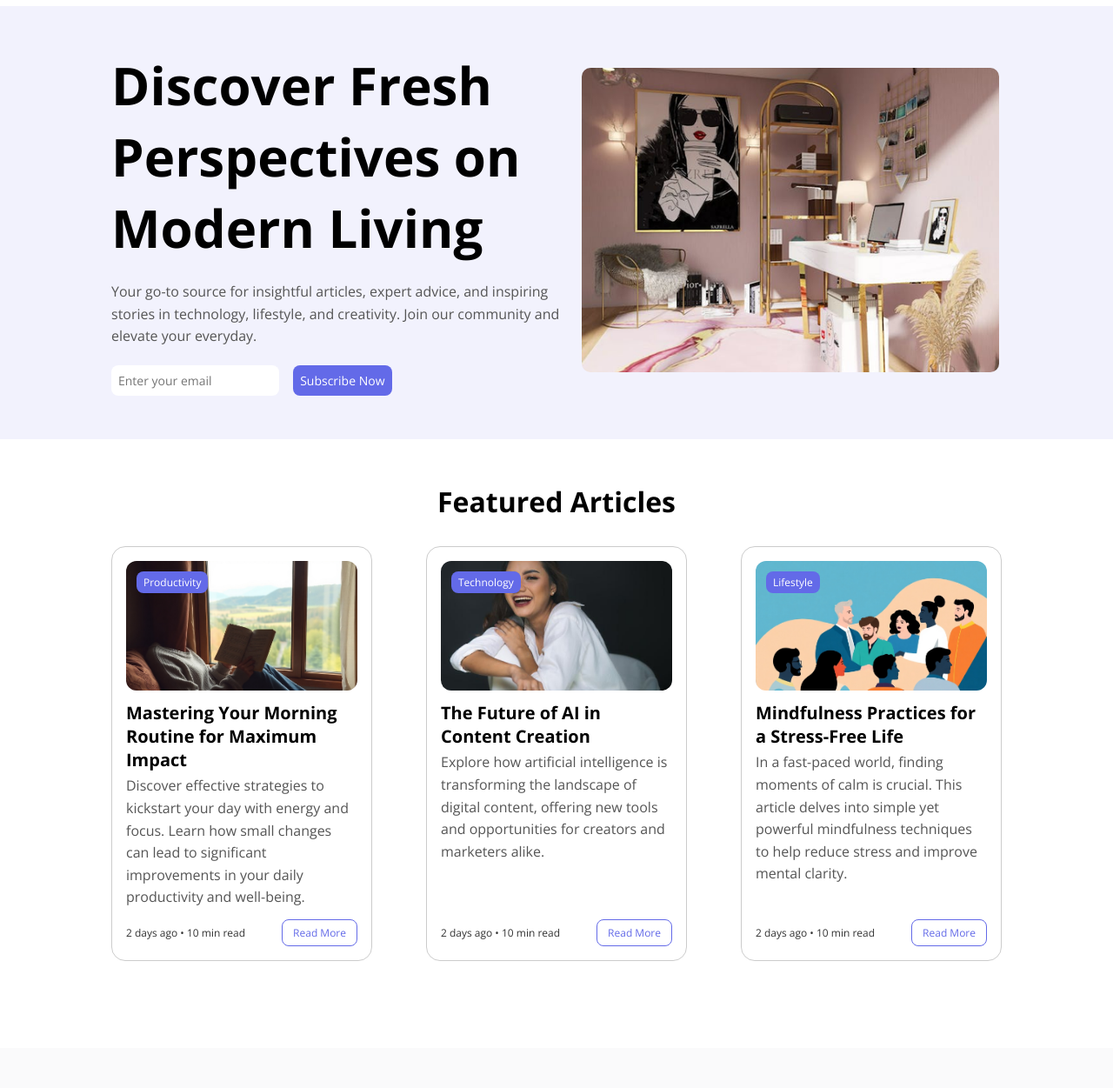
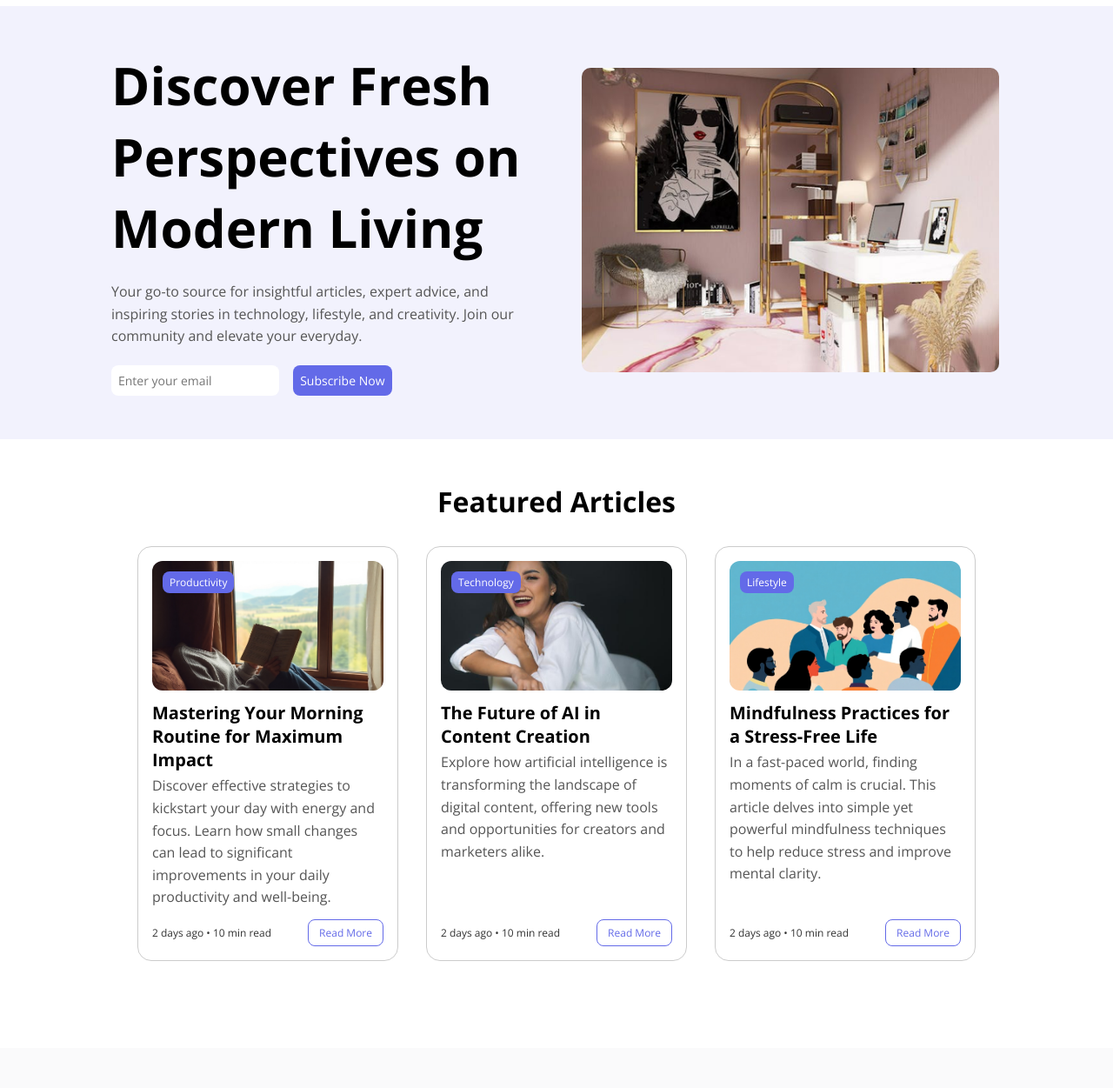
Before and after one commit to SalehKabeer004/SMIT-Assignment-05, a plain HTML site: page index.html in a window 1280 px wide. Shown: the part 49-1300 px from the top of the page at 87% size. Drawn offline with nearby package versions, Linux system fonts and the light colour scheme.

Commit message:
blog website

```diff
--- a/css/style.css
+++ b/css/style.css
@@ -61,7 +61,7 @@ header nav a.active {
 
 .main {
     width: 100%;
-    max-width: 1600px;
+    /* max-width: 1600px; */
     padding: 50px 10%;
     margin: auto;
 }
@@ -71,7 +71,8 @@ header nav a.active {
     display: flex;
     justify-content: space-between;
     align-items: center;
-    max-width: 1600px;
+    /* max-width: 1600px; */
+    gap: 50px;
 }
 
 .hero-left {
@@ -114,9 +115,9 @@ header nav a.active {
 .blog-cards {
     display: flex;
     width: 100%;
-    gap: 20px;
+    gap: 32px;
     margin-top: 30px;
-    justify-content: space-between;
+    justify-content: center;
 }
 
 .card-img {
@@ -325,8 +326,8 @@ footer .main {
 .value-card-grid {
     display: grid;
     grid-template-columns: auto auto auto;
-    gap: 20px;
-    justify-content: space-between;
+    gap: 32px;
+    justify-content: center;
 }
 
 .value-card {
```
